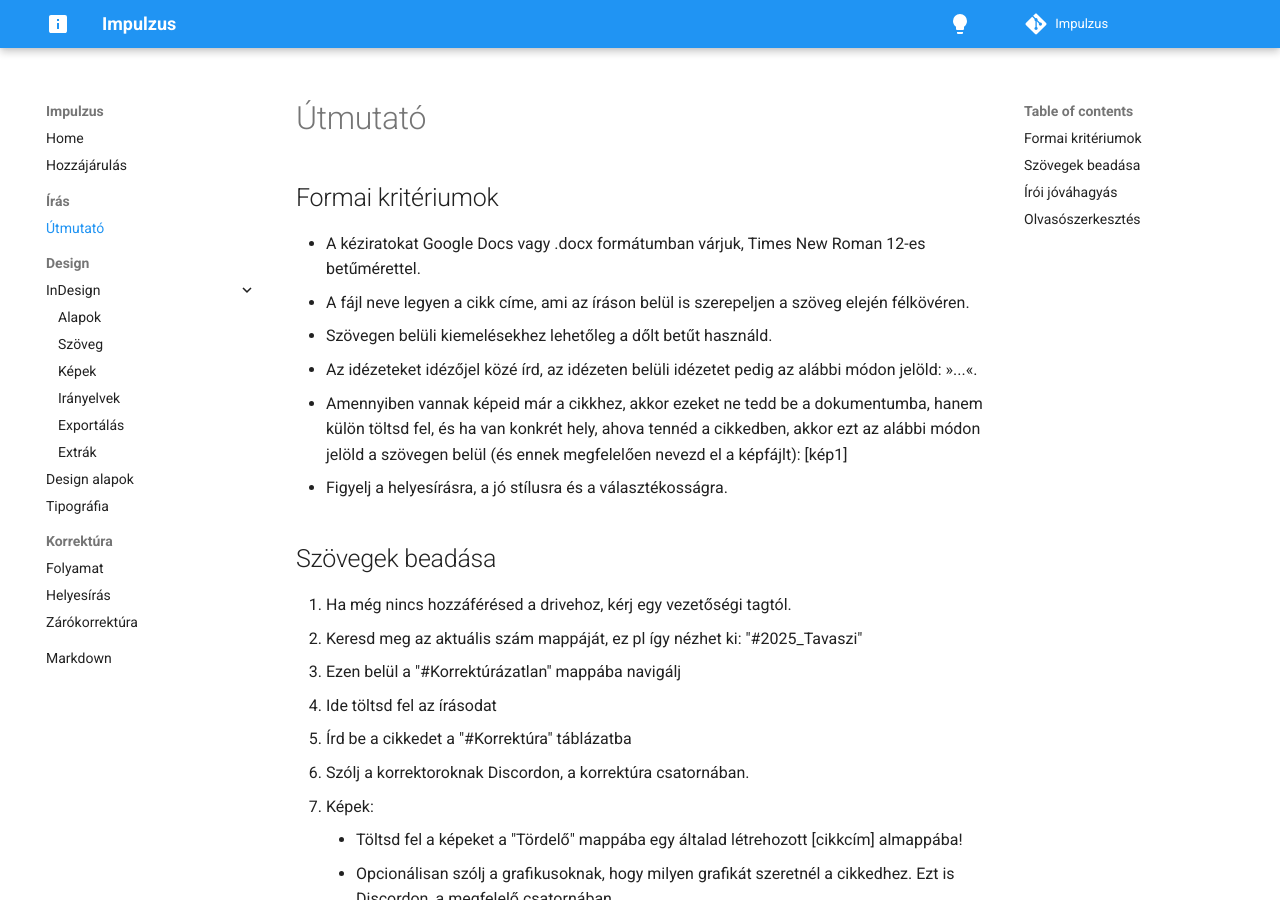
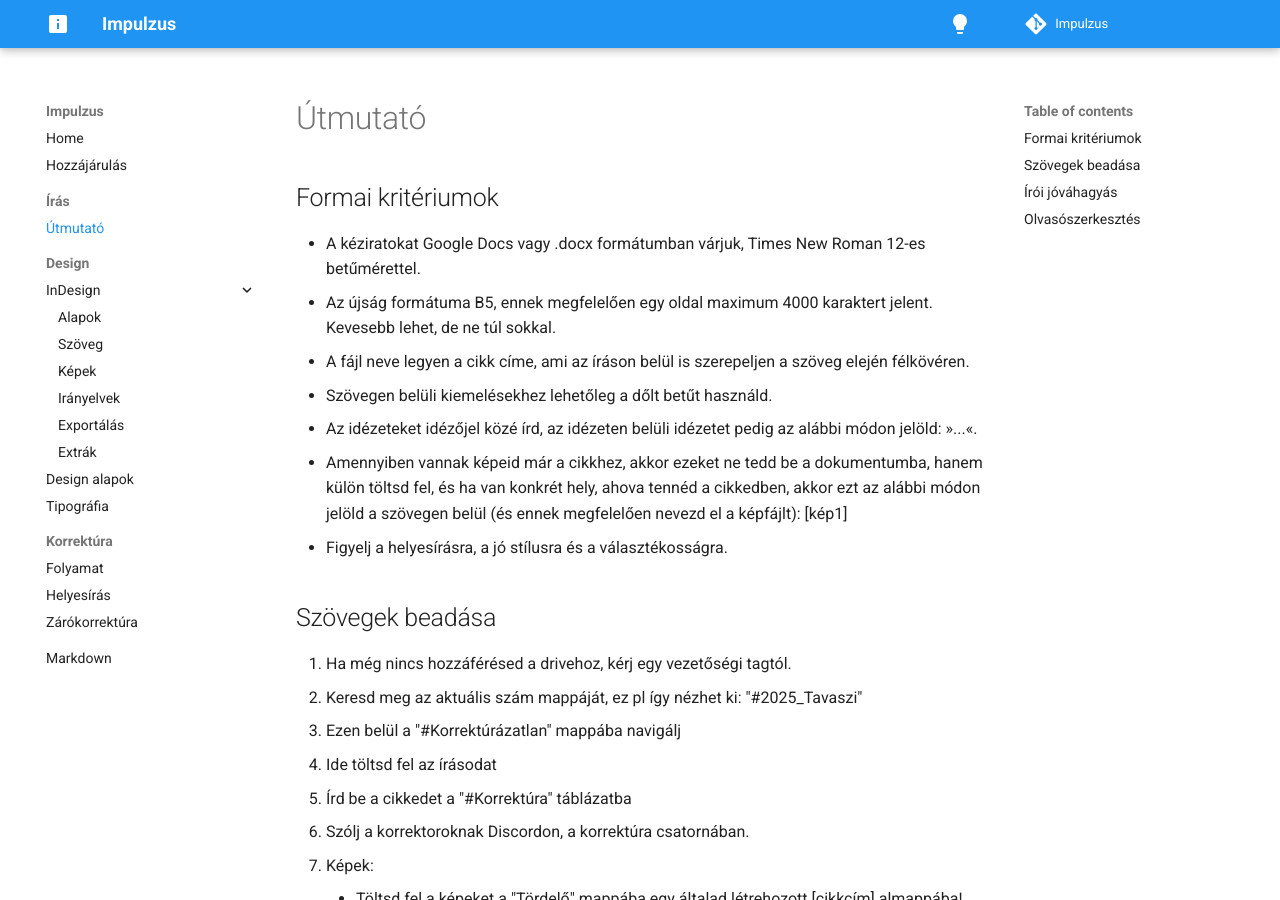
Before and after one commit to Gilgames32/impulzus, an MkDocs documentation site: the page built from docs/writing/guide.md, in a window 1280 px wide and 900 px high. Built offline with MkDocs 1.6.1 and Material for MkDocs 9.7.7, drawn with Linux system fonts in a browser that asks for light colours; comment, search, counter and statistics services are not loaded.

Commit message:
Added character count/page

```diff
--- a/docs/writing/guide.md
+++ b/docs/writing/guide.md
@@ -1,6 +1,7 @@
 ## Formai kritériumok
 
 - A kéziratokat Google Docs vagy .docx formátumban várjuk, Times New Roman 12-es betűmérettel.
+- Az újság formátuma B5, ennek megfelelően egy oldal maximum 4000 karaktert jelent. Kevesebb lehet, de ne túl sokkal.
 - A fájl neve legyen a cikk címe, ami az íráson belül is szerepeljen a szöveg elején félkövéren.
 - Szövegen belüli kiemelésekhez lehetőleg a dőlt betűt használd.
 - Az idézeteket idézőjel közé írd, az idézeten belüli idézetet pedig az alábbi módon jelöld: »...«.
```
